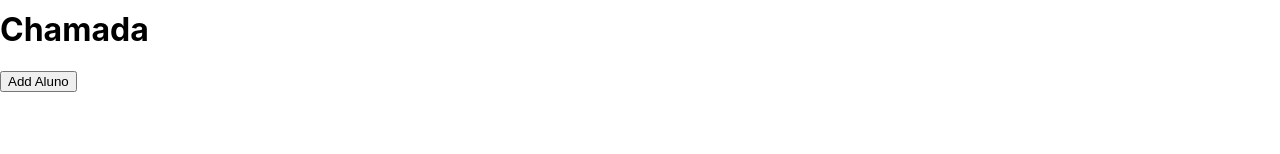
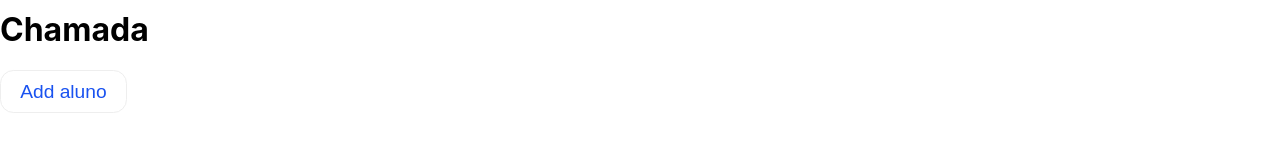
Before and after one commit to itinerarios-salesiano/chamada-sale, a Next.js app: page /chamada in a window 1280 px wide. Shown: the part 257-411 px from the top of the page. Built offline with nearby package versions, Linux system fonts and the light colour scheme.

Commit message:
Class On Add Button

```diff
--- a/pages/chamada.js
+++ b/pages/chamada.js
@@ -5,7 +5,7 @@ import CreateDate from "../components/Chamada/Forms/CreateDate";
 import CreateStudent from "../components/Chamada/Forms/CreateStudent";
 import ListaAlunos from "../components/Chamada/ListaAlunos/ListaAlunos";
 import Navbar from "../components/Navbar/Navbar";
-
+import SaleButton from "../components/Button/Button";
 export default function Chamada() {
 
   const items = [
@@ -98,9 +98,7 @@ export default function Chamada() {
     <div>
       <Navbar title={"Site"} items={items} />
       <h1>Chamada</h1>
-      <button onClick={() => {
-        setCreatingStudent(true)
-      }}> Add Aluno </button>
+      <SaleButton key={'addAluno'} type={'white'} size={'small'} onClick={() =>{setCreatingStudent(true)}}>{'Add aluno'}</SaleButton>
       <CreateStudent isOpen={creatingstudent} onConfirm={handleCreateStudent} />
       <ListaAlunos students={students} dates={dates} selectedDate={selectedDate} handleFault={handleFault} />
       <Calendary dates={dates} selectedDate={selectedDate} setSelectedDate={handleSelectDate} addDate={() => {
```
